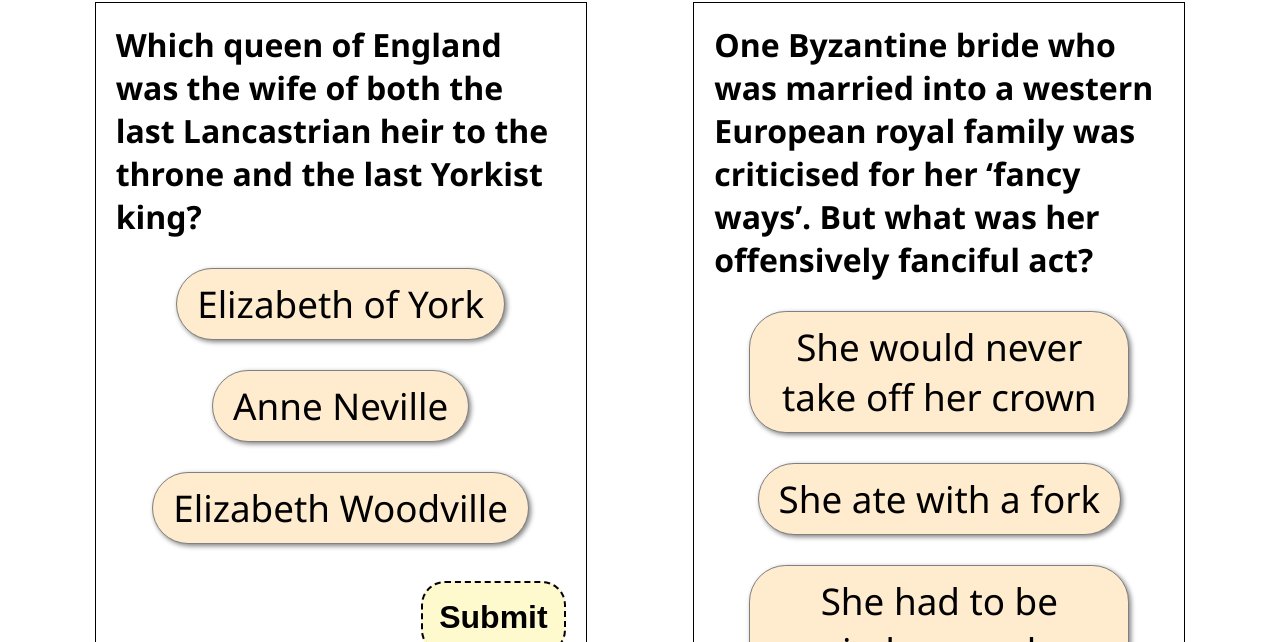
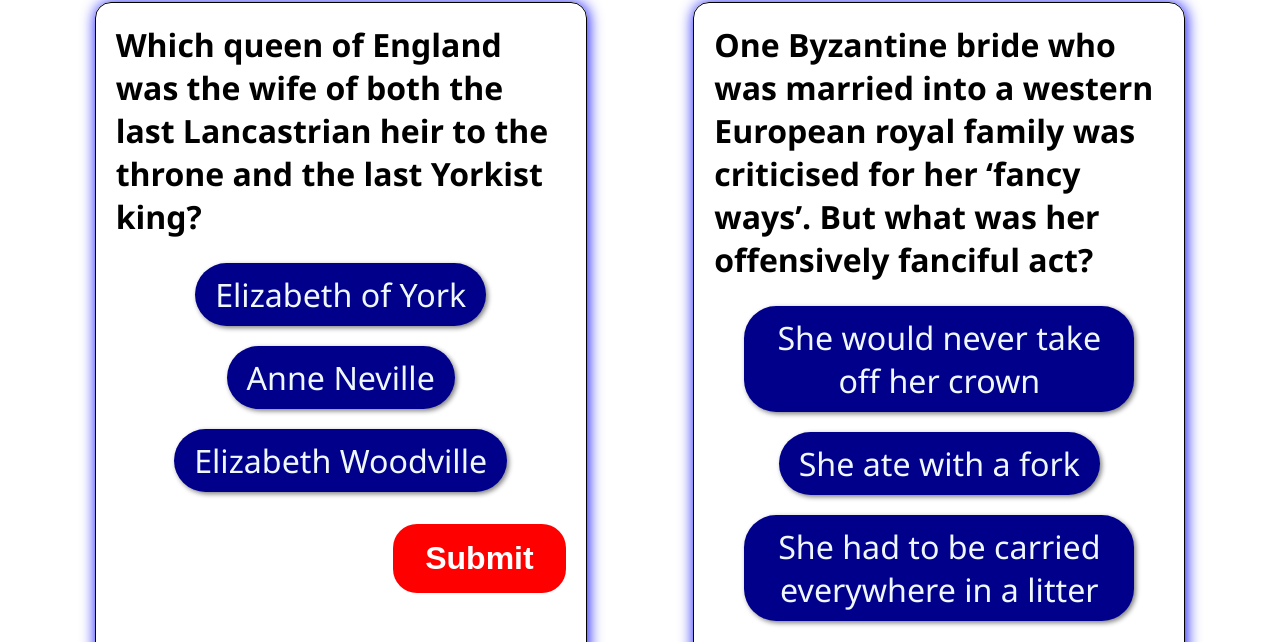
Before and after one commit to naberdyev/quiz, a plain HTML site: page index.html in a window 1280 px wide. Shown: the part 156-798 px from the top of the page. Drawn offline with Linux system fonts and the light colour scheme.

Commit message:
question blocks, display flex

```diff
--- a/quiz.js
+++ b/quiz.js
@@ -12,14 +12,14 @@ function init() {
             answerStr += `
 
             <li style="order:${answerOrder[aIndex]}">
-                <label>
+
                     <input
+                        id="${answerOrder[aIndex]}"
                         type="radio"
                         name="question-${qIndex}"
                         data-correct="${question.correct === aIndex}"
                     >
-                    ${answer}
-                </label>
+                    <label for="${answerOrder[aIndex]}">${answer}</label>
             </li>
             `
         })
--- a/styles.css
+++ b/styles.css
@@ -12,6 +12,8 @@ body {
   height: auto;
   /* max-height: 350px; */
   border: black solid 1px;
+  border-radius: 1em;
+  box-shadow: 1px 1px 15px blue;
   padding: 20px;
   margin: 20px;
 }
@@ -70,19 +72,22 @@ li {
   justify-content: center;
 }
 li > label {
+  display: inline-block;
   cursor: pointer;
-  font-size: 2em;
+  font-size: 1.75em;
   font-weight: normal;
-  border: grey solid 1px;
+  border: 0;
   box-shadow: 2px 2px 5px gray;
   border-radius: 1em;
   padding: 10px 20px;
-  margin: 5px;
+  margin: 0px;
   text-align: center;
-  background-color: blanchedalmond;
+  background-color: darkblue;
+  color: aliceblue;
+  user-select: none;
 }
-li > label + input[type="radio"]:checked {
-  background-color: blue;
+li input[type="radio"]:checked + label {
+  filter: brightness(70%);
 }
 label.submit {
   display: flex;
@@ -90,13 +95,13 @@ label.submit {
 }
 button {
   justify-self: left;
-  background-color: lemonchiffon;
-  color: black;
+  background-color: red;
+  color: white;
   font-size: 2em;
-  padding: 0.5em;
+  padding: 0.5em 1em;
   border-radius: 0.75em;
   font-weight: bolder;
   margin-left: 1em;
   margin-top: 0.25em;
-  border-style: dashed;
+  border: solid 0;
 }
```
